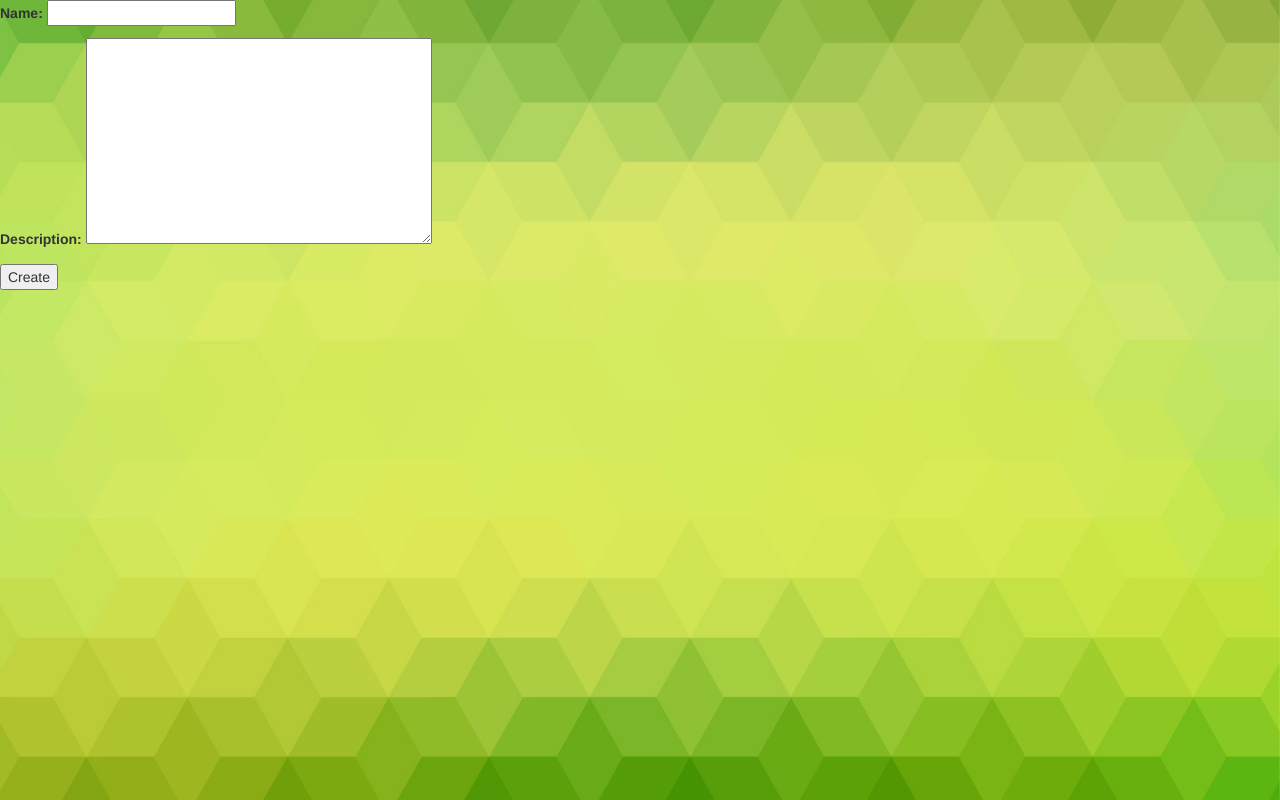
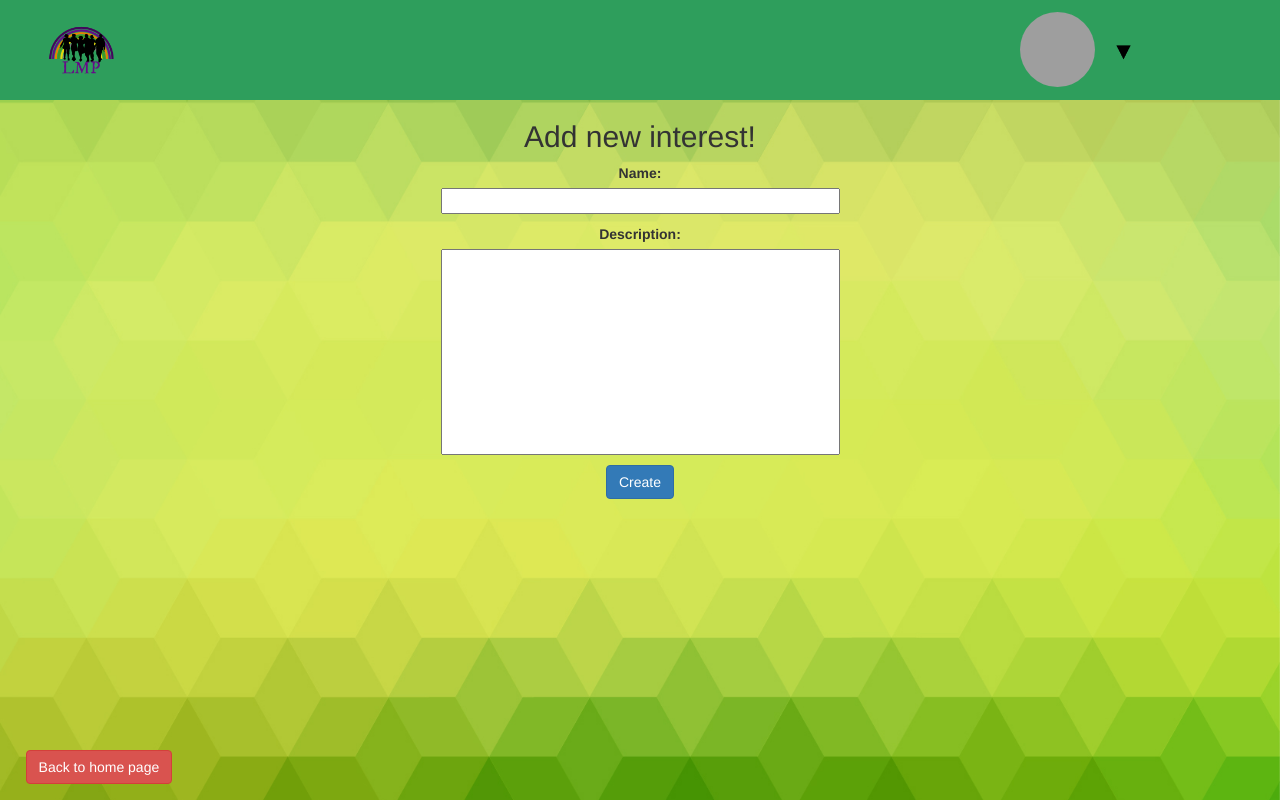
Before and after one commit to GSD-TrainingCenter/kiryl_k, a Django app: page /newinterest/ in a window 1280 px wide. Run offline with Django 3.2, Linux system fonts and the light colour scheme; some libraries are stand-ins or nearby versions; grey boxes are pictures that could not be loaded.

Commit message:
Add styles and navigation bar to newinterest page

```diff
--- a/interests/templates/interests/newinterest.html
+++ b/interests/templates/interests/newinterest.html
@@ -1,13 +1,45 @@
 {% extends 'base.html' %}
+{% load static %}
 {% block content %}
-
-<div>
-	<form id='new-interest' method='post' action='/newinterest/' enctype="multipart/form-data">
-		{% csrf_token %}
-
-		{{ new_interest.as_p }}
-		<input type="submit" name="submit" value="Create">
-	</form>
+				<div id="navbar" class="col-lg-12">
+					<div class="col-lg-2">
+						<a href="/"><img class="logo" src="{% static 'images/logo.png' %}" alt=""></a>
+					</div>
+					<div class="col-lg-5">
+						&nbsp;
+					</div>
+					<div class="col-lg-5">
+						<div class="col-lg-6 text-right">
+							<div class="username">{{ user.username }}</div>
+						</div>
+						<div class="col-lg-2">
+							{% if user.userprofile.avatar == '' %}
+								<img class="avatar" src="{% static 'images/default_avatar.png' %}" alt="">
+							{% else %}
+								<img class="avatar" src="/media/{{ user.userprofile.avatar }}" alt="">
+							{% endif %}
+						</div>
+						<div class="col-lg-4 text-left dropdown">
+ 							<img class="dropbtn" src="{% static 'images/triangle.png' %}" alt="">
+ 							<div class="dropdown-content">
+								<a href="/newinterest/">Add interest</a>
+								<a href="">Change profile</a>
+								<a href="/logout/">Log out</a>
+							</div>
+						</div>
+					</div>
+				</div>
+<div class="container fluid text-center">
+	<div class="row">
+		<div class="col-lg-12">
+			<h2>Add new interest!</h2>
+			<form id='new-interest' method='post' action='/newinterest/' enctype="multipart/form-data">
+				{% csrf_token %}
+				{{ new_interest.as_p }}
+				<input type="submit" name="submit" value="Create" class="btn btn-primary">
+			</form>
+		</div>
+	</div>
 </div>
-
+<a href="/" class="btn btn-danger back-home">Back to home page</a>
 {% endblock %}
--- a/static/css/global.css
+++ b/static/css/global.css
@@ -168,7 +168,9 @@ html, body {
 #id_email,
 #id_password,
 #id_fb_account,
-#id_avatar {
+#id_avatar,
+#id_name,
+#id_description {
 	margin: 0 auto;
 	display: block;
 	width: 35%;
@@ -204,3 +206,13 @@ html, body {
 	margin-left: 2%;
 	margin-top: 3%;
 }
+
+#id_description {
+	resize: none;
+}
+
+.back-home {
+	position: absolute;
+	bottom: 2%;
+	left: 2%;
+}
```
Also changed, not shown: db.sqlite3.
